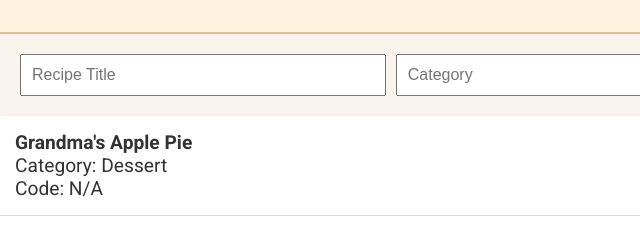
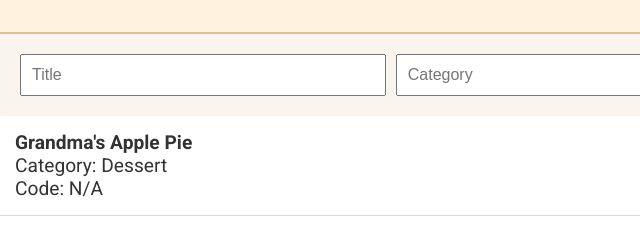
Before and after one commit to kasstmaster/recipes, a plain HTML site: page index.html in a window 1280 px wide. Both pictures are taken after a click on the button "Edit Recipes". Shown: the part 176-404 px from the top of the page, 0-640 px from the left. Drawn offline with Linux system fonts and the light colour scheme.

Commit message:
Update index.html

```diff
--- a/index.html
+++ b/index.html
@@ -20,7 +20,7 @@
   <!-- ✅ Edit Panel -->
   <div id="editPanel" style="display:none; margin:20px;">
     <form id="addRecipeForm" style="display:flex; gap:10px; flex-wrap:wrap;">
-      <input type="text" id="newRecipeTitle" placeholder="Recipe Title" required>
+      <input type="text" id="newRecipeTitle" placeholder="Title" required>
       <input type="text" id="newRecipeCategory" placeholder="Category">
       <input type="text" id="newRecipeCode" placeholder="Code">
       <button type="submit">Add Recipe</button>
```
